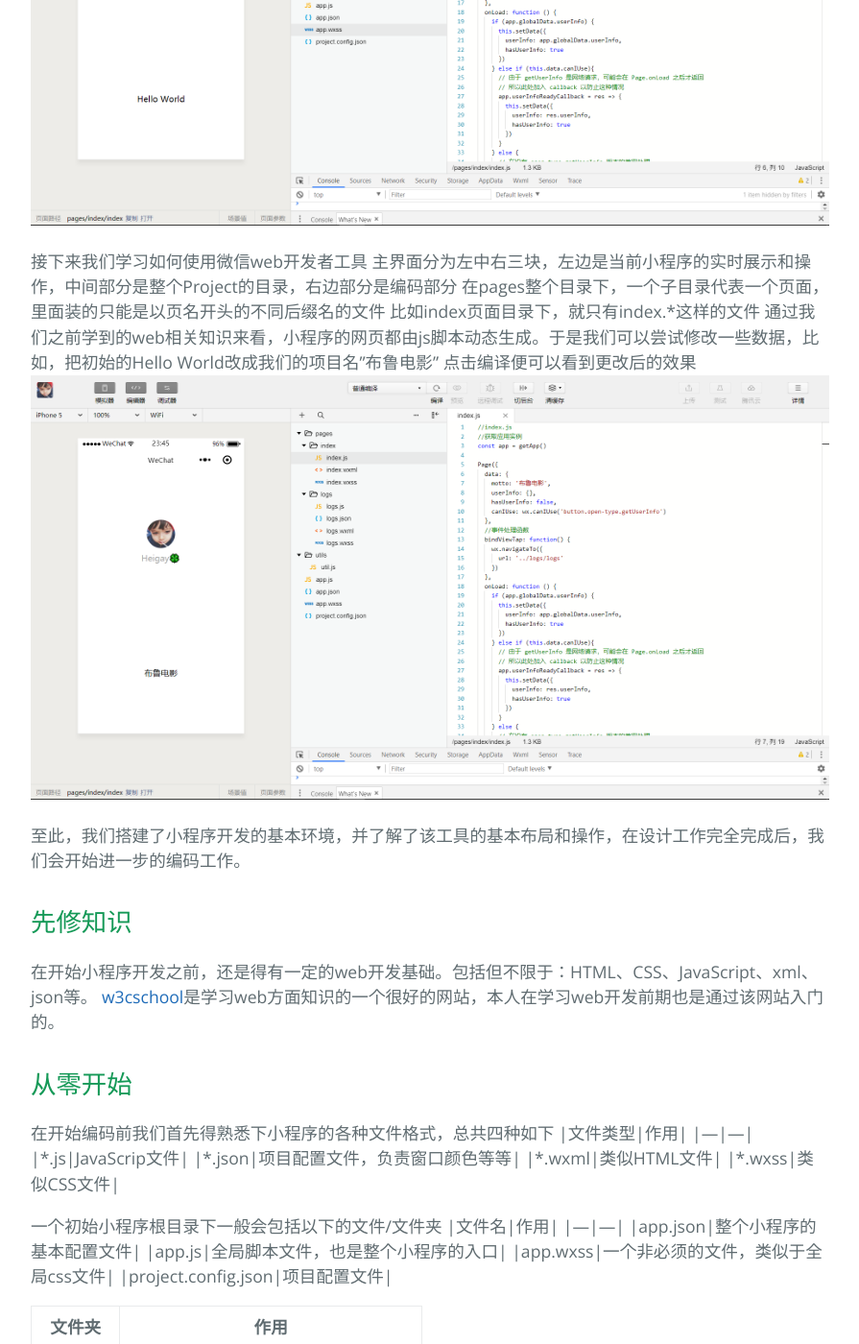
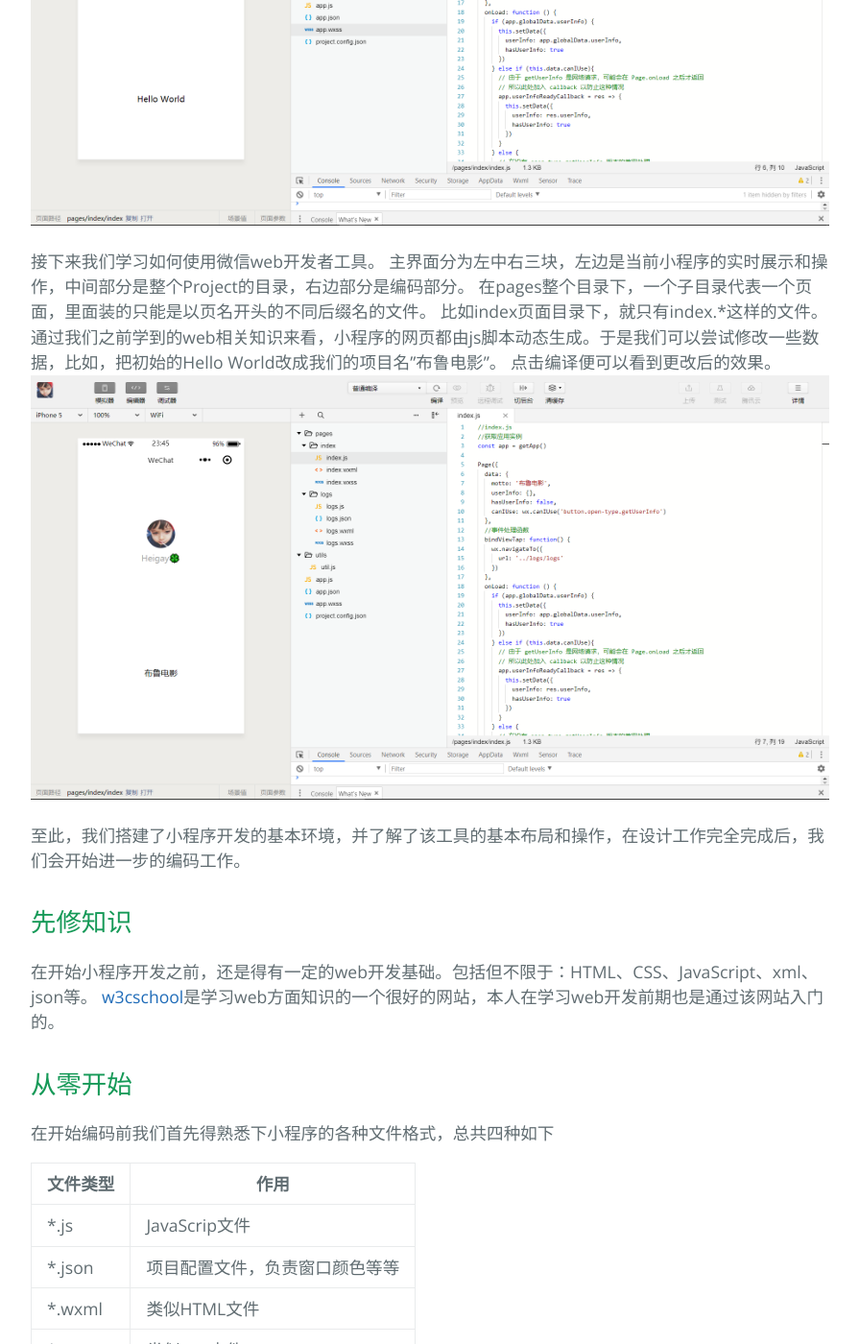
Before and after one commit to Heimzeng/Heimzeng.github.io, a Jekyll site: the page built from _posts/2018-04-15-Wechat-web-developing-tool-learning.md, in a window 1280 px wide and 1400 px high, scrolled down 2841 px. Shown: the whole window at 96% size, without its empty margins (192-1087 px from the left). Built offline with Jekyll 4.4.1, drawn with Linux system fonts in a browser that asks for light colours; some of the changed text lies outside the part shown.

Commit message:
修正排版

```diff
--- a/_posts/2018-04-15-Wechat-web-developing-tool-learning.md
+++ b/_posts/2018-04-15-Wechat-web-developing-tool-learning.md
@@ -9,27 +9,28 @@ title: "微信web开发者工具入门"
 下载地址：！[微信web开发者工具下载](https://mp.weixin.qq.com/debug/wxadoc/dev/devtools/download.html?t=2018412)
 
 ## 新建项目
-安装完成后打开，使用关联了小程序账号的微信进行扫码登录
+安装完成后打开，使用关联了小程序账号的微信进行扫码登录。
 ！[](https://github.com/Heimzeng/Heimzeng.github.io/blob/master/assets/img/post/ssaad_hw3/login.jpg?raw=true)
 
-登录完成后进入到项目选择界面，由于我们开发的是小程序，所以选择新建小程序
+登录完成后进入到项目选择界面，由于我们开发的是小程序，所以选择新建小程序。
 ![](https://github.com/Heimzeng/Heimzeng.github.io/blob/master/assets/img/post/ssaad_hw3/mainpage.png?raw=true)
 
-进入小程序创建页面，我们需要新建一个空目录给我们的小程序，并且填入对应的APPID，再输入我们的项目名称
+进入小程序创建页面。
+我们需要新建一个空目录给我们的小程序，并且填入对应的APPID，再输入我们的项目名称。
 ![](https://github.com/Heimzeng/Heimzeng.github.io/blob/master/assets/img/post/ssaad_hw3/createAProject.png?raw=true)
 
-当然你也选择无APPID的体验模式，但是小程序的部分功能会受到限制
+当然你也选择无APPID的体验模式，但是小程序的部分功能会受到限制。
 ![](https://github.com/Heimzeng/Heimzeng.github.io/blob/master/assets/img/post/ssaad_hw3/createAProject_noID.png?raw=true)
 
-点击确定我们就可以得到一个初始的小程序了
+点击确定我们就可以得到一个初始的小程序了。
 ![](https://github.com/Heimzeng/Heimzeng.github.io/blob/master/assets/img/post/ssaad_hw3/helloworld.png?raw=true)
 
-接下来我们学习如何使用微信web开发者工具
-主界面分为左中右三块，左边是当前小程序的实时展示和操作，中间部分是整个Project的目录，右边部分是编码部分
-在pages整个目录下，一个子目录代表一个页面，里面装的只能是以页名开头的不同后缀名的文件
-比如index页面目录下，就只有index.\*这样的文件
-通过我们之前学到的web相关知识来看，小程序的网页都由js脚本动态生成。于是我们可以尝试修改一些数据，比如，把初始的Hello World改成我们的项目名"布鲁电影"
-点击编译便可以看到更改后的效果
+接下来我们学习如何使用微信web开发者工具。
+主界面分为左中右三块，左边是当前小程序的实时展示和操作，中间部分是整个Project的目录，右边部分是编码部分。
+在pages整个目录下，一个子目录代表一个页面，里面装的只能是以页名开头的不同后缀名的文件。
+比如index页面目录下，就只有index.\*这样的文件。
+通过我们之前学到的web相关知识来看，小程序的网页都由js脚本动态生成。于是我们可以尝试修改一些数据，比如，把初始的Hello World改成我们的项目名"布鲁电影"。
+点击编译便可以看到更改后的效果。
 ![](https://github.com/Heimzeng/Heimzeng.github.io/blob/master/assets/img/post/ssaad_hw3/changeTitle.png?raw=true)
 
 至此，我们搭建了小程序开发的基本环境，并了解了该工具的基本布局和操作，在设计工作完全完成后，我们会开始进一步的编码工作。
@@ -40,6 +41,7 @@ title: "微信web开发者工具入门"
 
 ## 从零开始
 在开始编码前我们首先得熟悉下小程序的各种文件格式，总共四种如下
+
 |文件类型|作用|
 |---|---|
 |\*.js|JavaScrip文件|
@@ -48,6 +50,7 @@ title: "微信web开发者工具入门"
 |\*.wxss|类似CSS文件|
 
 一个初始小程序根目录下一般会包括以下的文件/文件夹
+
 |文件名|作用|
 |---|---|
 |app.json|整个小程序的基本配置文件|
```
